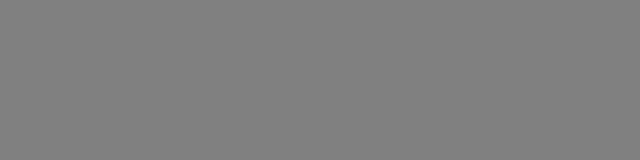
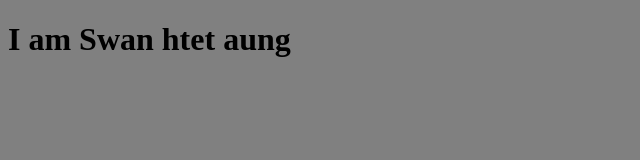
Before and after one commit to Zeatxi/2023-july-learn-git, a plain HTML site: page index.html in a window 1280 px wide. Shown: the whole page, without its empty margins (0-640 px from the left). Drawn offline with Linux system fonts and the light colour scheme.

Commit message:
html edited

```diff
--- a/index.html
+++ b/index.html
@@ -8,6 +8,9 @@
     <link rel="stylesheet" href="css/style.css">
 </head>
 <body>
+
+    <h1>I am Swan htet aung</h1>
+
     <script src="js/app.js"></script>
 </body>
 </html>
```
Also changed, not shown: about.html (+1 -0 lines).
